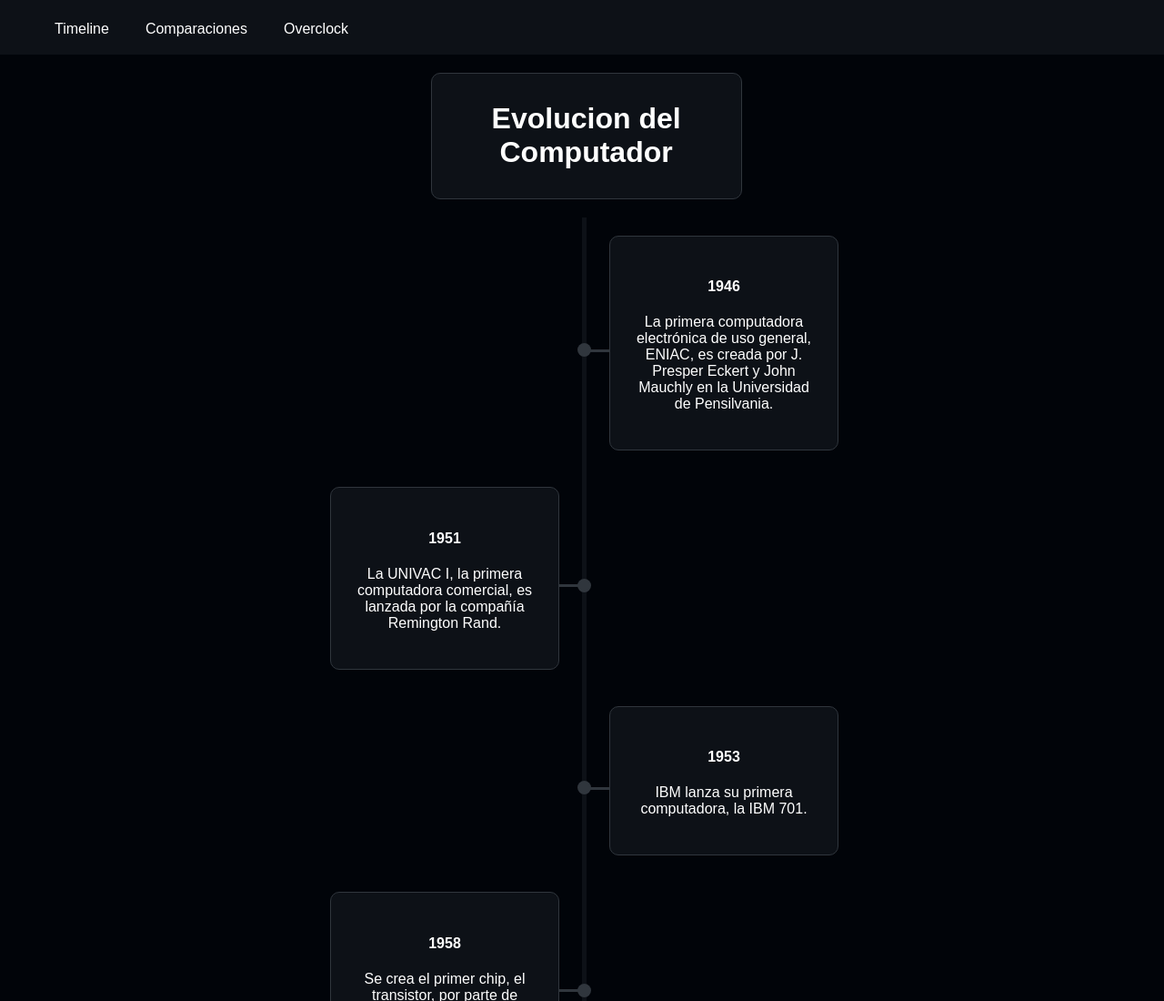
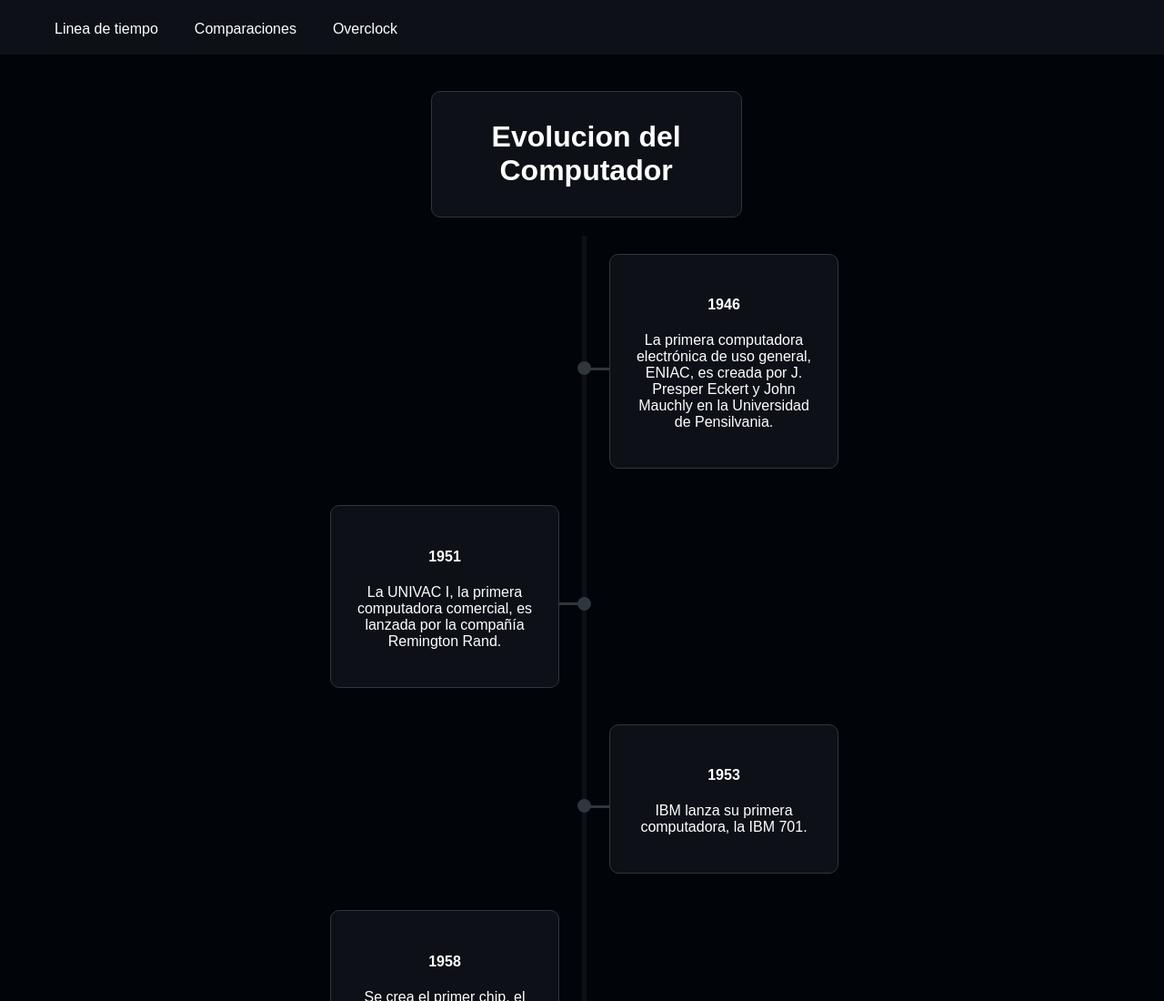
Before and after one commit to Ye1der/Pagina-EDC-UTS, a plain HTML site: page index.html in a window 1280 px wide. Shown: the top 1100 px of the page at 91% size. Drawn offline with Linux system fonts and the light colour scheme.

Commit message:
Pagina 1.0

```diff
--- a/Timeline.css
+++ b/Timeline.css
@@ -7,12 +7,15 @@ body {
 }
 
 .navegacion {
-    position: relative;
+    position: fixed;
+    top: 0;
+    left: 0;
     width: 100%;
     height: 60px;
     color: white;
     background-color: #0D1117;
     margin-bottom: 20px;
+    z-index: 9999;
 }
 
 .navegacion ul {
@@ -42,6 +45,7 @@ body {
     text-align: center;
     right: -37%;
     padding: 10px;
+    margin-top: 100px;
     margin-bottom: 20px;
     border: solid 1px #30363D;
     background-color: #0D1117;
--- a/index.html
+++ b/index.html
@@ -13,7 +13,7 @@
     <div class="navegacion">
         <ul>
             <li>
-                <p>Timeline</p>
+                <p>Linea de tiempo</p>
             </li>
             <li>
                 <p>Comparaciones</p>
```
